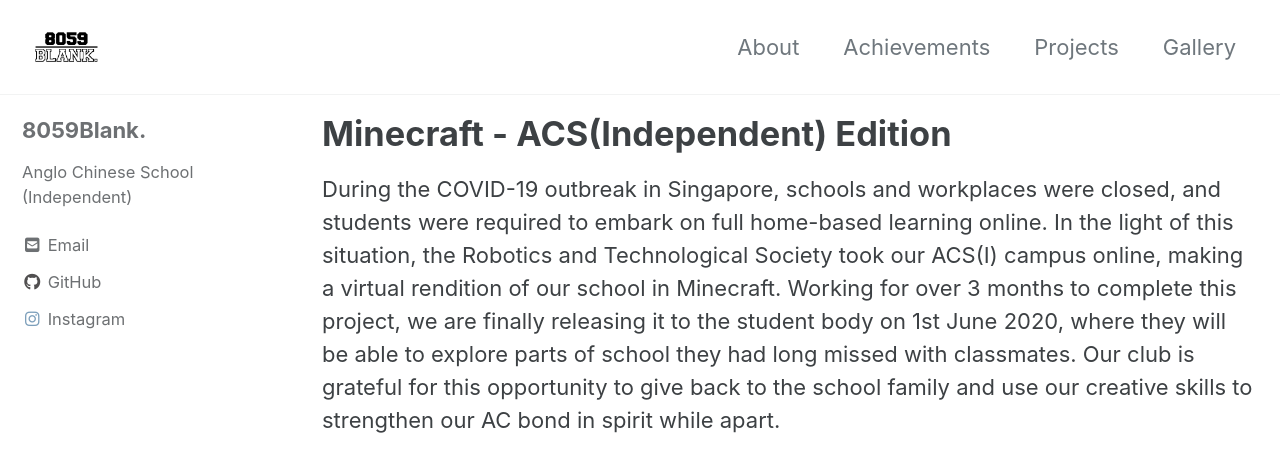
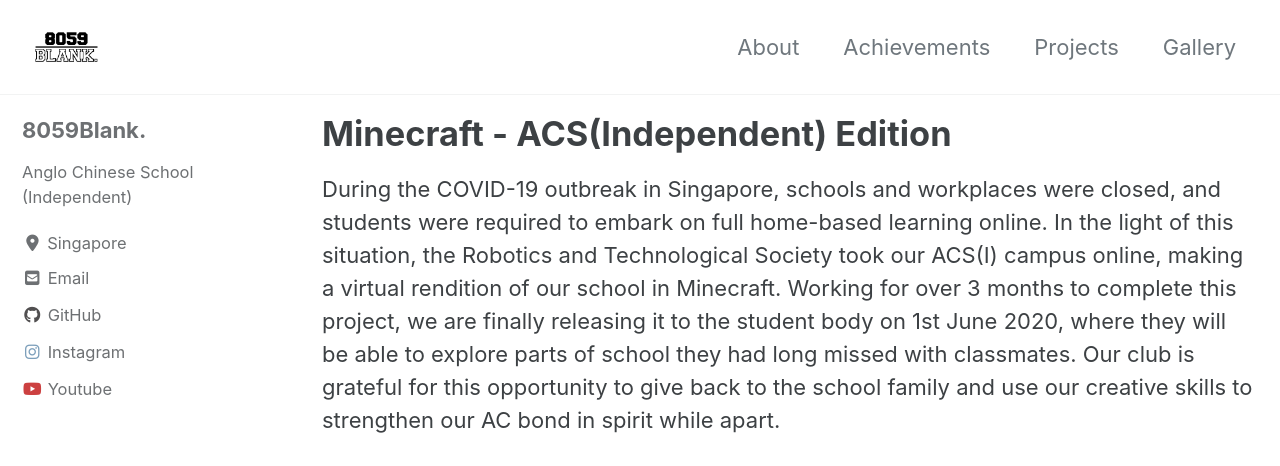
Before and after one commit to 8059blank/8059blank.github.io, a Jekyll site: the page built from _posts/club/2020-05-29-acs-minecraft-map.md, in a window 1280 px wide. Shown: the top 466 px of the page. Built offline with Jekyll 4.4.1, drawn with Linux system fonts in a browser that asks for light colours; cached includes are drawn as plain includes; nearby versions of some CDN libraries; grey boxes are pictures that could not be loaded.

Commit message:
Changed config

```diff
--- a/_config.yml
+++ b/_config.yml
@@ -96,7 +96,7 @@
   name             : "8059Blank."
   avatar           : # path of avatar image, e.g. "/assets/images/bio-photo.jpg"
   bio              : "Anglo Chinese School (Independent)"
-  location         : #"Somewhere"
+  location         : "Singapore"
   email            :
   links:
     - label: "Email"
@@ -117,6 +117,9 @@
     - label: "Instagram"
       icon: "fab fa-fw fa-instagram"
       url: "https://instagram.com/8059blank/"
+    - label: "Youtube"
+      icon: "fab fa-fw fa-youtube"
+      url: https://www.youtube.com/channel/UC7e6cLG3RlxN_Gfss6cpRGA
 
 # Site Footer
 footer:
```
